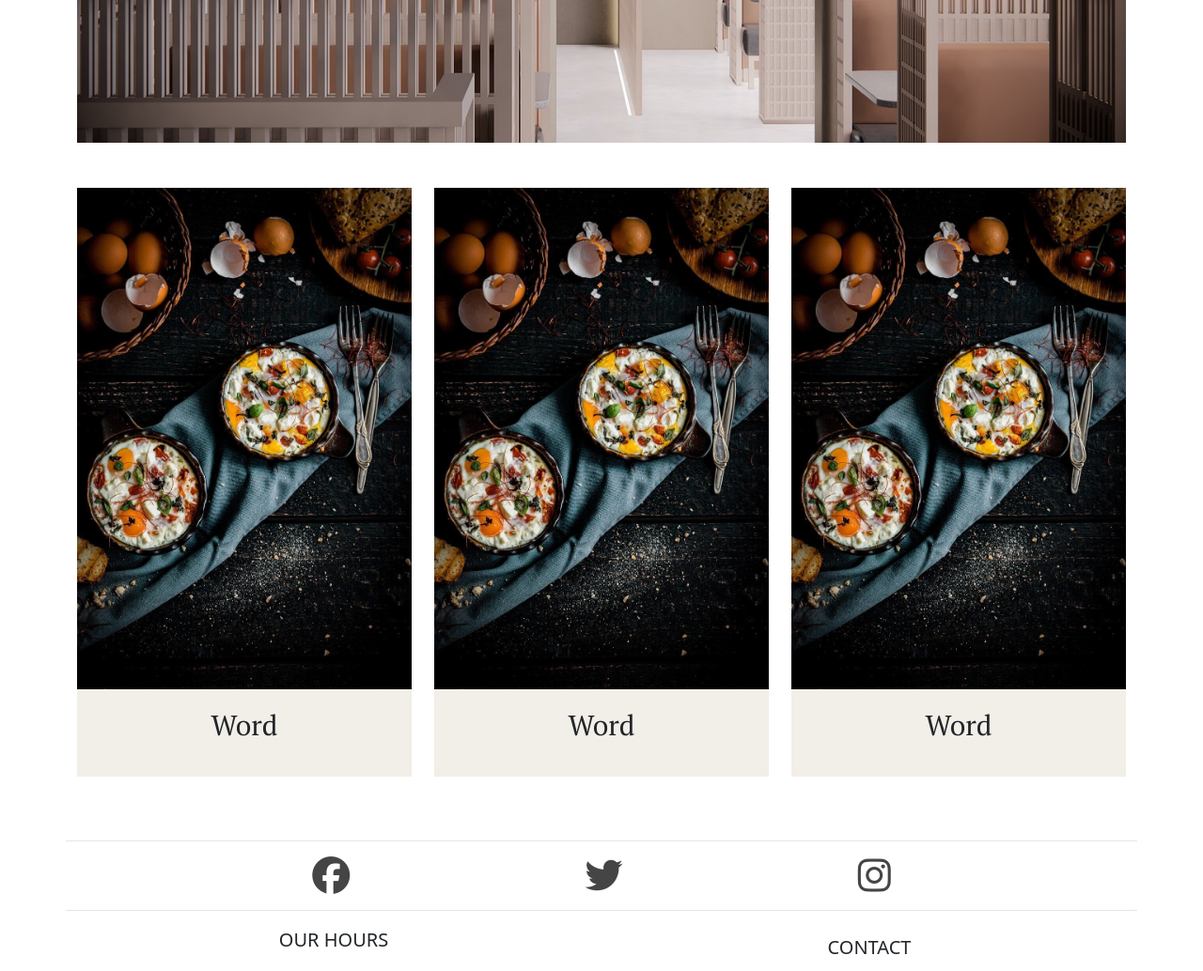
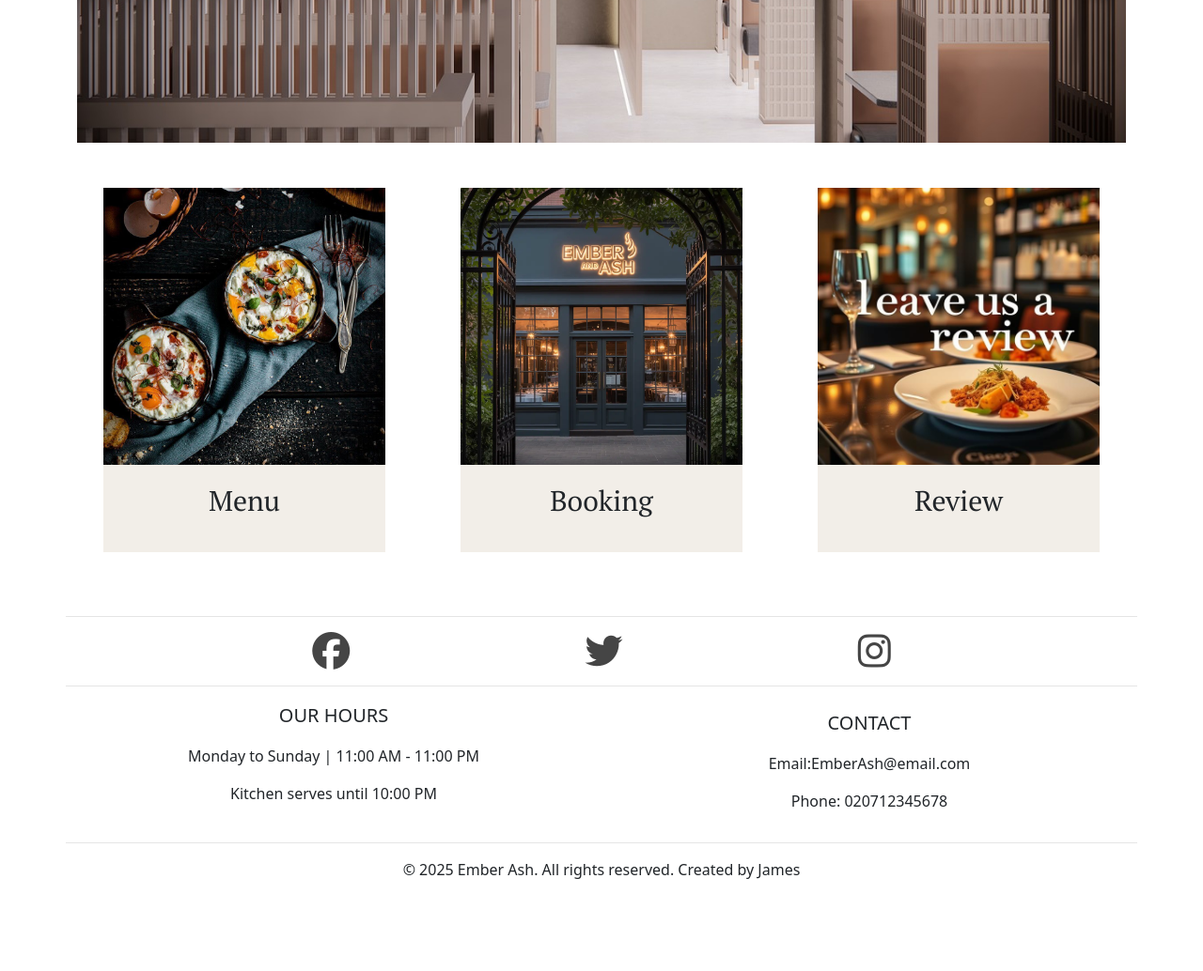
Before and after one commit to JamesBracken/Ember-Ash, a Django app: page / in a window 1280 px wide. Shown: the part 673-1707 px from the top of the page at 94% size. After the commit the page ends 1609 px from the top, so only its background shows below. Run offline with Django 4.2, Linux system fonts and the light colour scheme; parts of the project's set-up code (start-up, migrations or seed data) failed here and were passed over; some libraries are stand-ins or nearby versions.

Commit message:
Style: Home page cards images

```diff
--- a/static/css/style.css
+++ b/static/css/style.css
@@ -261,17 +261,29 @@ main {
     border-radius: 0 !important;
 }
 
-.short-card {
-    max-height: 550px;
-}
-
-.tall-card {
-    max-height: 800px;
-}
 .home-card-text,
 .menu-card-title {
     font-size: var(--fs-heading-4)!important;
     font-family: var(--text-secondary);
+}
+
+/* Home card images */
+
+.card-home {
+    /* max-width: 216px!important;
+    height: 516px!important; */
+}
+
+.card-home-container {
+    /* max-height: 380px !important; */
+    /* width: 100% !important; */
+    height: inherit !important;
+}
+
+.card-home-img {
+    height: 295px !important;
+    width: 300px !important;
+    /* width: 100% !important; */
 }
 
 /* My profile page */
@@ -288,12 +300,7 @@ main {
 
 /* ADMIN FEATURES */
 
-#add-menu-item-button {
-    width: 100px !important;
-    /* position: relative; */
-    float: right
 
-}
 /* FOOTER STYLES */
 
 footer {
--- a/templates/base.html
+++ b/templates/base.html
@@ -201,6 +201,7 @@
             <div class="row">
               <div class="col-3">
                 {% comment %}Fill in with image{% endcomment %}
+                <img src="{% static 'images/home_page/signup-modal.webp' %}" alt="">
               </div>
               <div class="col-9">
                 <div class="modal-header">
--- a/templates/index.html
+++ b/templates/index.html
@@ -10,33 +10,33 @@
     </div>
   </div>
   <div class="container">
-    <div class="row justify-content-center">
+    <div class="row justify-content-center card-home-container">
       <div class="col-12 col-md-6 col-lg-4 justify-content-center d-flex align-self-center mb-5">
         <a href="">
-          <div class="card text-center  align-self-center">
-            <img src="{% static 'images/home_page/menu_img.jpg' %}" class="card-img-top short-card" alt="2 dishes of food with fresh ingredients"/>
+          <div class="card card-home text-center  align-self-center">
+            <img src="{% static 'images/home_page/menu_img.jpg' %}" class="card-img-top card-home-img" alt="2 dishes of food with fresh ingredients"/>
             <div class="card-body">
-              <p class="home-card-text">Word</p>
+              <p class="home-card-text">Menu</p>
             </div>
           </div>
         </a>
       </div>
-      <div class="col-12 col-md-6 col-lg-4 justify-content-center mb-5">
+      <div class="col-12 col-md-6 col-lg-4 justify-content-center mb-5 d-flex">
         <a href="">
-          <div class="card text-center">
-            <img src="{% static 'images/home_page/menu_img.jpg' %}" class="card-img-top tall-card" alt="2 dishes of food with fresh ingredients"/>
+          <div class="card card-home text-center card-home-container">
+            <img src="{% static 'images/home_page/booking-card-img.webp' %}" class="card-img-top card-home-img" alt="2 dishes of food with fresh ingredients"/>
             <div class="card-body">
-              <p class="home-card-text">Word</p>
+              <p class="home-card-text">Booking</p>
             </div>
           </div>
         </a>
       </div>
       <div class="col-12 col-md-6 col-lg-4 justify-content-center d-flex align-self-center mb-5">
         <a href="">
-          <div class="card text-center">
-            <img src="{% static 'images/home_page/menu_img.jpg' %}" class="card-img-top short-card" alt="2 dishes of food with fresh ingredients" />
+          <div class="card card-home text-center card-home-container">
+            <img src="{% static 'images/home_page/review-img.jpg' %}" class="card-img-top card-home-img" alt="2 dishes of food with fresh ingredients" />
             <div class="card-body">
-              <p class="home-card-text">Word</p>
+              <p class="home-card-text">Review</p>
             </div>
           </div>
         </a>
```
Also changed, not shown: static/images/home_page/booking-card-img.webp (added), static/images/home_page/login-modal.jfif (added), static/images/home_page/review-img.jpg (added), static/images/home_page/signup-modal.webp (added), 4 other files.
